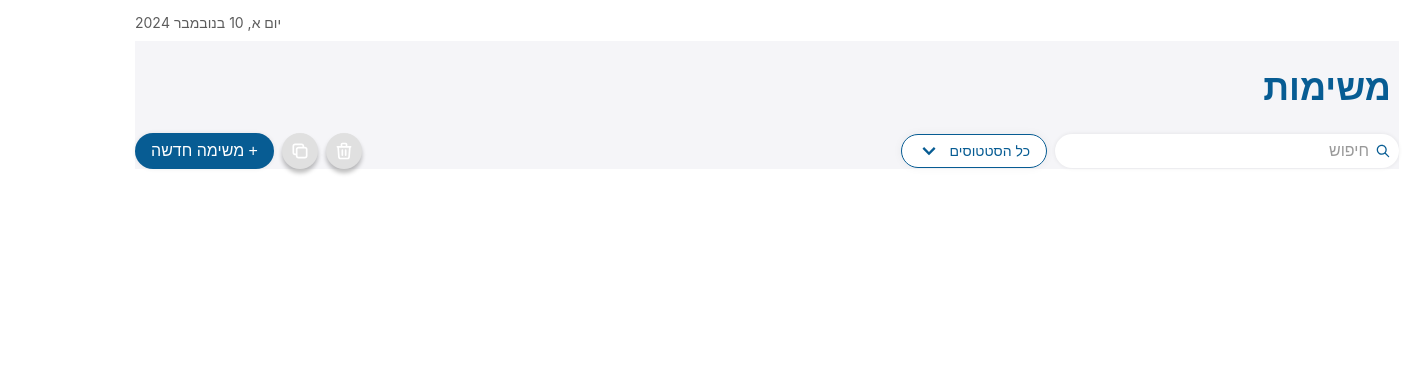
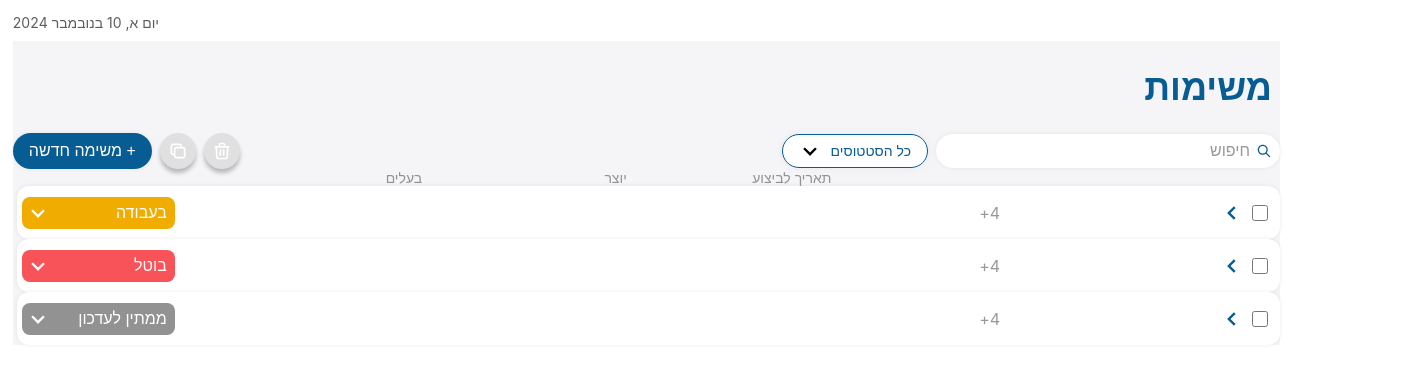
Before and after one commit to perezShaked/to-do-list, a React (Vite) app: page / in a window 1280 px wide. Shown: the top 384 px of the page, 1408 px wide, since content can reach past the window. Built offline with nearby package versions, Linux system fonts and the light colour scheme.

Commit message:
feat: task and lables UI

```diff
--- a/package.json
+++ b/package.json
@@ -10,6 +10,7 @@
     "preview": "vite preview"
   },
   "dependencies": {
+    "@fontsource/inter": "^5.0.20",
     "react": "^18.3.1",
     "react-dom": "^18.3.1"
   },
--- a/src/App.css
+++ b/src/App.css
@@ -1,5 +1,6 @@
 body{
   user-select: none;
+  width: 100%;
 }
 
 .content{
@@ -8,6 +9,7 @@ body{
   align-items: center;
   flex-wrap: wrap;
   justify-content: space-between;
+  width: 99%;
 }
 
 .content2 {
@@ -20,7 +22,7 @@ body{
   font-size: 36px;
   margin-bottom: 24px;
   margin-right: 8px;
-  padding-left: 100%;
+  width: 99%;
 }
 
 .timeStemp{
@@ -29,6 +31,7 @@ body{
   font-size: 14px;
   color: rgba(51, 51, 51, 0.8);
   padding: 6px 0px 10px 0px;
+  width: 99%;
 }
 
 .serchBarContainer{
@@ -80,15 +83,17 @@ body{
   padding-right: 16px;
 }
 
-.downArrow {
+#sortDownArrow {
   padding-left: 16px;
   position: absolute;
   height: 24px;
   width: 24px;
+  cursor: pointer;
 }
 
 .greyRoundButtonIcon {
   position: absolute;
+  cursor: pointer;
 }
 
 .greyRoundContainer {
@@ -114,4 +119,136 @@ body{
   color: #FFF;
   font-size: 16px;
   border: none;
+  cursor: pointer;
 }
+
+#statusContainer {
+  display: flex;
+  align-items: center;
+  justify-content: flex-end;
+}
+
+.taskStatus{
+  border-radius: 8px;
+  border: none;
+  height: 32px;
+  width: 153px;
+  color: white;
+  font-size: 16px;
+  cursor: pointer;
+  text-align: right;
+  padding-right: 8px;
+}
+
+#statusDownArrow {
+  padding-left: 4px;
+  position: absolute;
+  height: 24px;
+  width: 24px;
+  cursor: pointer;
+  fill: white;
+}
+
+#pendingUpdate{
+  background-color: #929292;
+}
+
+#wait{
+  background-color: #2999ED;
+}
+
+#completed{
+  background-color: #2D8B00;
+}
+
+#canceled{
+  background-color: #F85359;
+}
+
+#inProgress{
+  background-color: #F0AD00;
+}
+
+#statusSelector{
+  border-radius: 8px;
+  border: 1px solid #E0E0E0;
+  background-color: #E2EBF5;
+  box-shadow: 0px 0px 10px 0px rgba(0, 0, 0, 0.15);
+  display: flex;
+  flex-wrap: wrap;
+  width: 169px;
+  height: 220px;
+  justify-content: center;
+}
+
+.custom-checkbox{
+  width: 16px;
+  height: 16px;
+
+}
+
+.custom-checkbox:checked{
+  accent-color: #075C93;
+}
+
+
+#lables{
+  font-size: 14px;
+  color: rgba(146, 146, 146, 1);
+  display: grid;
+  grid-template-columns: 35% 15.75% 15.75% 15.75% 15.75%;
+  gap: 0.4%;
+}
+
+#endDateLable{
+  grid-column-start: 2;
+}
+
+#tasksRows{
+  display: flex;
+  flex-wrap: wrap;
+}
+
+.taskRow{
+  display: grid;
+  grid-template-columns: 35% 15.75% 15.75% 15.75% 15.75%;
+  align-items: center;
+  background-color: white;
+  box-shadow: 0px 0px 4px 0px rgba(0, 0, 0, 0.08);
+  height: 53px;
+  border-radius: 12px;
+  gap: 0.4%;
+  width: 99.7%;
+}
+
+.taskInfo{
+  display: flex;
+  align-items: center;
+  gap: 1%;
+  padding-right: 2%;
+}
+
+#taskRowArrowButton{
+  height: 24px;
+  width: 24px;
+  transform: rotate(90deg);
+  transform-origin: center;
+  fill: #075C93;
+}
+
+#numOfSubTasks{
+  font-size: 16px;
+  color: rgba(51, 51, 51, 0.5);
+}
+
+.inputTask{
+  height: 18px;
+  font-size: 16px;
+  color: rgba(51, 51, 51, 1);
+  border: none;
+}
+
+#taskLable{
+  width: auto;
+  box-sizing: content-box;
+}
--- a/src/App.tsx
+++ b/src/App.tsx
@@ -5,6 +5,8 @@ import  SortButton  from './components/SortButton'
 import DeleteTaskButton from './components/DeleteTaskButton'
 import DuplicateTaskButton from './components/DuplicateTaskButton'
 import NewTaskButton from './components/NewTaskButton'
+import TaskRow from './components/TaskRow'
+import Tasks from './components/Tasks'
 
 function App() {
   return (
@@ -21,9 +23,8 @@ function App() {
             <DuplicateTaskButton />
             <NewTaskButton />
           </div>
+          <Tasks />
       </div>
-
-
     </>
   )
 }
--- /dev/null
+++ b/src/components/ArrowButton.tsx
@@ -0,0 +1,9 @@
+
+
+export default function ArrowButton({usedBy}:{usedBy:string}){
+  return(
+    <svg className='arrowButton' id={usedBy} xmlns="http://www.w3.org/2000/svg">
+      <path d="M11.1519 16.0396L12.0003 16.888L18.7887 10.0996L17.0919 8.40283L12.0003 13.4932L6.90871 8.40283L5.21191 10.0996L11.1519 16.0396Z"/>
+    </svg>
+  )
+}
--- /dev/null
+++ b/src/components/CheckBox.tsx
@@ -0,0 +1,7 @@
+
+
+export default function CheckBox(){
+  return(
+    <input type="checkBox" className="custom-checkbox"/>
+  )
+}
--- /dev/null
+++ b/src/components/NumOfSubTasks.tsx
@@ -0,0 +1,7 @@
+
+
+export default function NumOfSubTasks({numOfSubTasks}:{numOfSubTasks:number}){
+  return(
+    <div id="numOfSubTasks">{`${numOfSubTasks}+`}</div>
+  )
+}
--- a/src/components/SortButton.tsx
+++ b/src/components/SortButton.tsx
@@ -1,22 +1,12 @@
+import ArrowButton from './ArrowButton'
+
 export default function SortButton(){
-
   return(
     <>
       <div id="sortContainer">
         <button id="sortButton">כל הסטטוסים</button>
-        <DownArrow/>
+        <ArrowButton usedBy='sortDownArrow'/>
       </div>
-
     </>
-
   )
 }
-
-
-function DownArrow(){
-  return(
-    <svg className='downArrow' xmlns="http://www.w3.org/2000/svg" width="24" height="25" viewBox="0 0 24 25" fill="none">
-<path d="M11.1519 16.0396L12.0003 16.888L18.7887 10.0996L17.0919 8.40283L12.0003 13.4932L6.90871 8.40283L5.21191 10.0996L11.1519 16.0396Z" fill="#075C93"/>
-</svg>
-  )
-}
--- /dev/null
+++ b/src/components/TaskRow.tsx
@@ -0,0 +1,23 @@
+import CheckBox from "./CheckBox";
+import ArrowButton from "./ArrowButton";
+import TaskStatus from "./TaskStatus";
+import NumOfSubTasks from "./NumOfSubTasks";
+
+type taskOptions = 'wait' | 'pendingUpdate' | 'completed' | 'canceled' | 'inProgress'
+
+
+export default function TaskRow({taskStatus}:{taskStatus: taskOptions }){
+  return(
+    <div className="taskRow">
+      <div className="taskInfo">
+        <CheckBox/>
+        <ArrowButton usedBy="taskRowArrowButton" />
+        <input className='inputTask' id="taskLable"></input>
+        <NumOfSubTasks numOfSubTasks={4}/>
+      </div>
+      <input className='inputTask' id="taskEndDate"></input>
+      <input className='inputTask' id="TaskMadeBy"></input>
+      <input className='inputTask' id="TaskOwner"></input>
+      <TaskStatus includeArrow={true} status={taskStatus}/>
+    </div>)
+}
--- /dev/null
+++ b/src/components/TaskStatus.tsx
@@ -0,0 +1,18 @@
+import ArrowButton from "./ArrowButton";
+
+const statuses = new Map<string, string>([
+  ['wait', 'מחכה'],
+  ['pendingUpdate', 'ממתין לעדכון'],
+  ['completed', 'בוצע'],
+  ['canceled', 'בוטל'],
+  ['inProgress', 'בעבודה']
+]);
+
+export default function TaskStatus({status, includeArrow}:{status: string, includeArrow: boolean}){
+  return(
+    <div id="statusContainer">
+      <button className="taskStatus" id={status}>{statuses.get(status)}</button>
+      {includeArrow && <ArrowButton usedBy="statusDownArrow" />}
+    </div>
+  )
+}
--- /dev/null
+++ b/src/components/Tasks.tsx
@@ -0,0 +1,19 @@
+import TaskRow from "./TaskRow"
+
+export default function Tasks(){
+  return(
+    <div id='tasks'>
+      <div id='lables'>
+        <label id="endDateLable">תאריך לביצוע</label>
+        <label id="madeByLable">יוצר</label>
+        <label id="OwnerLable">בעלים</label>
+      </div>
+      <div id="tasksRows">
+        <TaskRow taskStatus='inProgress' />
+        <TaskRow taskStatus='canceled' />
+        <TaskRow taskStatus='pendingUpdate' />
+      </div>
+    </div>
+
+  )
+}
```
Also changed, not shown: src/components/StatusSelector.tsx (added, +13 -0 lines), 1 other file (tests, documents, lock files or other folders). Lines whose indentation alone changed are shown as unchanged.
